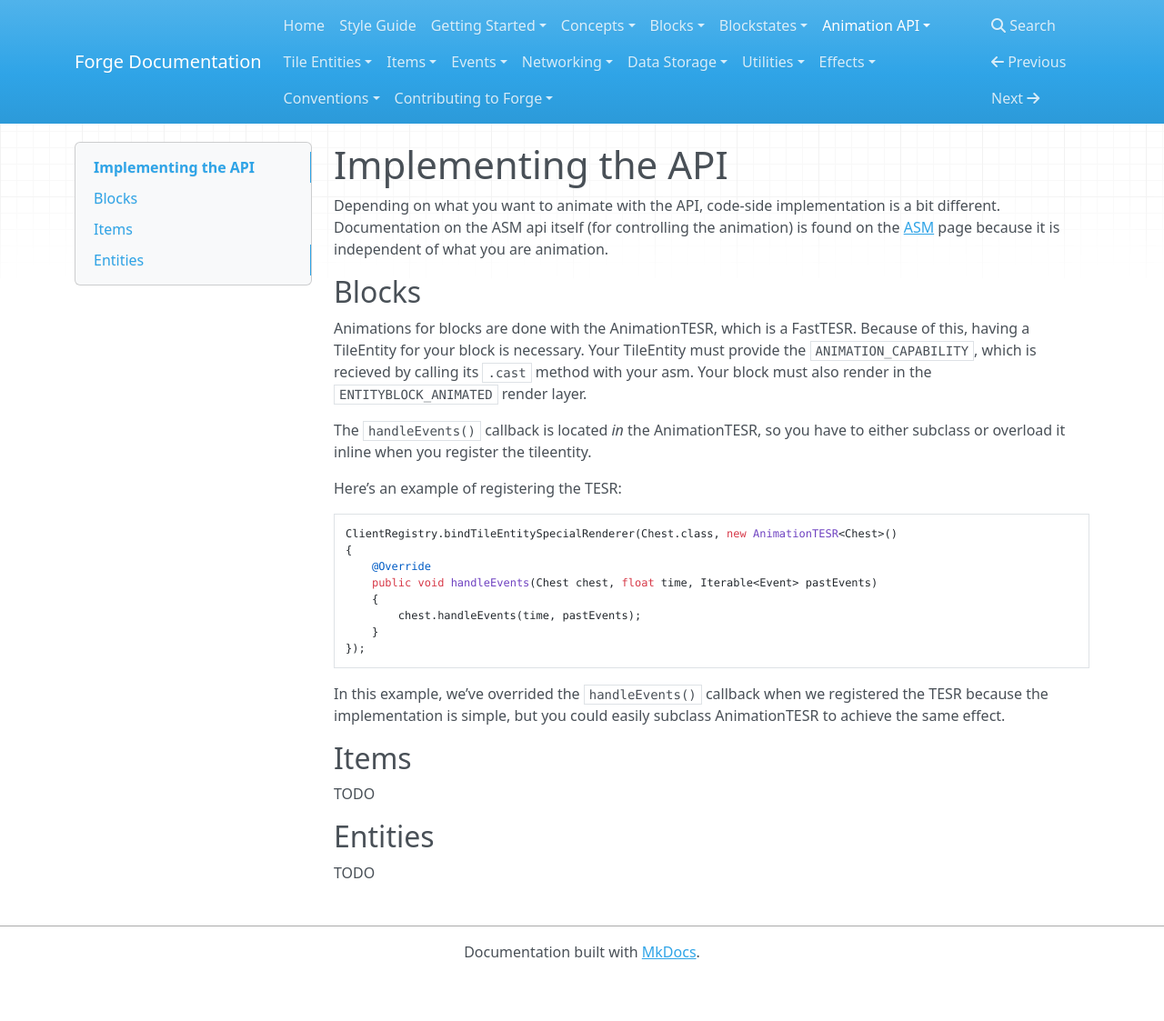
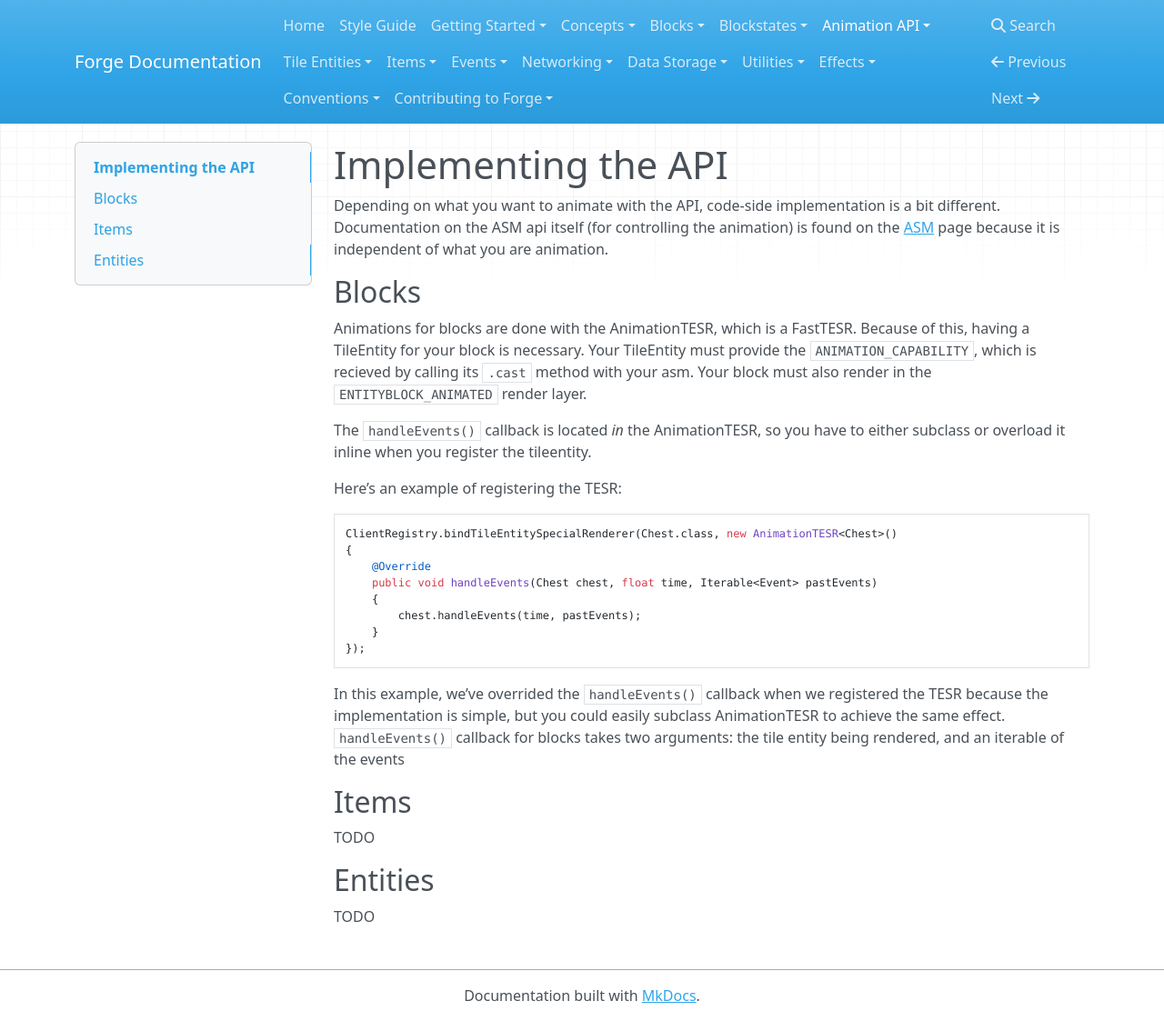
Before and after one commit to MinecraftForge/Documentation, an MkDocs documentation site: the page built from docs/animation/implementing.md, in a window 1280 px wide and 1123 px high. Shown: the whole window at 91% size. Built offline with MkDocs 1.6.1, drawn with Linux system fonts in a browser that asks for light colours; nearby versions of some CDN libraries; old or Windows-style settings are respelled for this version of MkDocs.

Commit message:
more work

````diff
--- a/docs/animation/implementing.md
+++ b/docs/animation/implementing.md
@@ -28,7 +28,7 @@ ClientRegistry.bindTileEntitySpecialRenderer(Chest.class, new AnimationTESR<Ches
 ```
 
 In this example, we've overrided the `handleEvents()` callback when we registered the TESR because the implementation is simple, but you could easily subclass
-AnimationTESR to achieve the same effect.
+AnimationTESR to achieve the same effect. `handleEvents()` callback for blocks takes two arguments: the tile entity being rendered, and an iterable of the events
 
 Items
 -------
````
